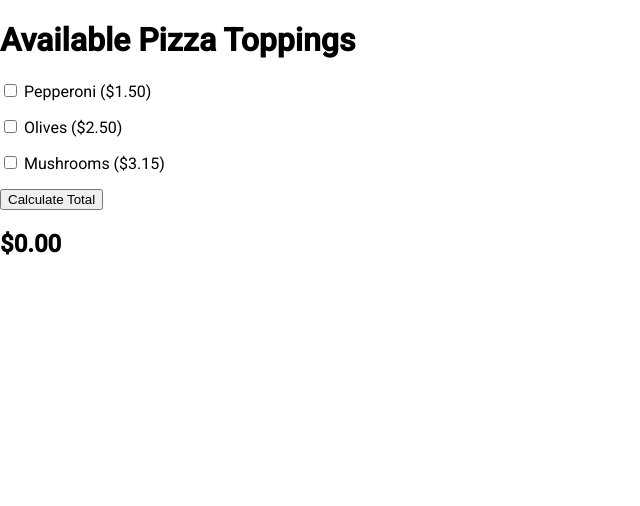
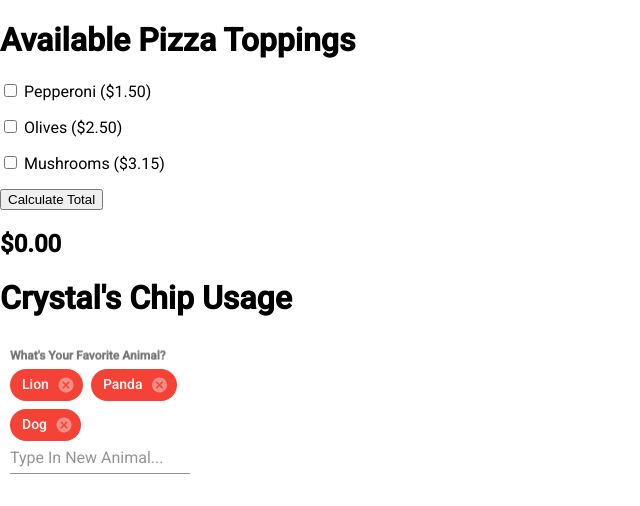
Before and after one commit to 2021-spring-jsf-tuth/components, an Angular app: page / in a window 1280 px wide. Shown: the top 506 px of the page, without its empty margins (0-640 px from the left). Built offline with nearby package versions, Linux system fonts and the light colour scheme.

Commit message:
Display Chips into browser
Added padding in css

```diff
--- a/src/app/cv-chips/cv-chips.component.css
+++ b/src/app/cv-chips/cv-chips.component.css
@@ -0,0 +1,4 @@
+.addPadding {
+
+    padding: 10px;
+}
--- a/src/app/cv-chips/cv-chips.component.html
+++ b/src/app/cv-chips/cv-chips.component.html
@@ -0,0 +1,22 @@
+<h1>
+    Crystal's Chip Usage
+</h1>
+
+ <mat-form-field class="addPadding">
+
+    <mat-label><strong>What's Your Favorite Animal?</strong></mat-label>
+    <mat-chip-list #chipList aria-label="Animal selection">
+        <mat-chip color="warn" selected *ngFor="let animal of animals" [selectable]="selectable"
+         [removable]="removable" (removed)="remove(animal)">
+            {{animal.name}}
+        <mat-icon matChipRemove *ngIf="removable">cancel</mat-icon>
+        </mat-chip>
+
+    <input placeholder="Type In New Animal..."
+             [matChipInputFor]="chipList"
+             [matChipInputSeparatorKeyCodes]="separatorKeysCodes"
+             [matChipInputAddOnBlur]="addOnBlur"
+             (matChipInputTokenEnd)="add($event)">
+
+    </mat-chip-list>
+  </mat-form-field>
```
